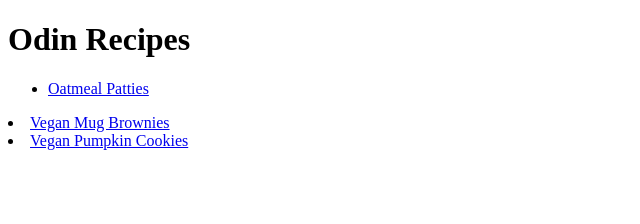
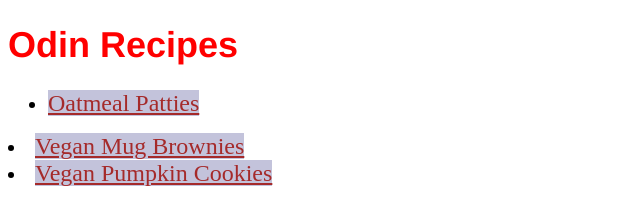
Before and after one commit to afoxbr/odin-recipes, a plain HTML site: page index.html in a window 1280 px wide. Shown: the whole page, without its empty margins (0-640 px from the left). Drawn offline with Linux system fonts and the light colour scheme.

Commit message:
Create style.css, link to all pages

```diff
--- a/index.html
+++ b/index.html
@@ -3,13 +3,14 @@
     <head>
         <meta charset="UTF-8">
         <title>Odin Recipes</title>
+        <link rel="stylesheet" href="style.css">
     </head>
     <body>
-        <h1>Odin Recipes</h1>
+        <h1 class="heading">Odin Recipes</h1>
         <ul>
-          <li><a href="./recipes/oatmeal-patties.html">Oatmeal Patties</a></ul>
-          <li><a href="./recipes/vegan-mug-brownie.html">Vegan Mug Brownies</a></li>
-          <li><a href="./recipes/vegan-pumpkin-cookies.html">Vegan Pumpkin Cookies</a></li>
+          <li><a href="./recipes/oatmeal-patties.html" class="rec-link">Oatmeal Patties</a></ul>
+          <li><a href="./recipes/vegan-mug-brownie.html" class="rec-link">Vegan Mug Brownies</a></li>
+          <li><a href="./recipes/vegan-pumpkin-cookies.html" class="rec-link">Vegan Pumpkin Cookies</a></li>
         </ul>
     </body>
 </html>
--- /dev/null
+++ b/style.css
@@ -0,0 +1,23 @@
+.rec-link {
+    font-family: "Times New Roman", sans-serif;
+    font-size: 24px;
+    background-color: hsla(240, 75%, 25%, 25%);
+    color: brown;
+}
+.heading {
+    font-size: 36px;
+    color: #FF0000;
+    font-family: 'Franklin Gothic Medium', 'Arial Narrow', Arial, sans-serif;
+}
+p {
+    font-size: 22px;
+    font-family: 'Franklin Gothic Medium', 'Arial Narrow', Arial, sans-serif;
+}
+img {
+    height: auto;
+    width: 300px;
+}
+li {
+    font-size: 20px;
+    font-family: 'Franklin Gothic Medium', 'Arial Narrow', Arial, sans-serif;
+}
```
Also changed, not shown: recipes/oatmeal-patties.html (+1 -0 lines), recipes/vegan-mug-brownie.html (+1 -0 lines), recipes/vegan-pumpkin-cookies.html (+1 -0 lines).
